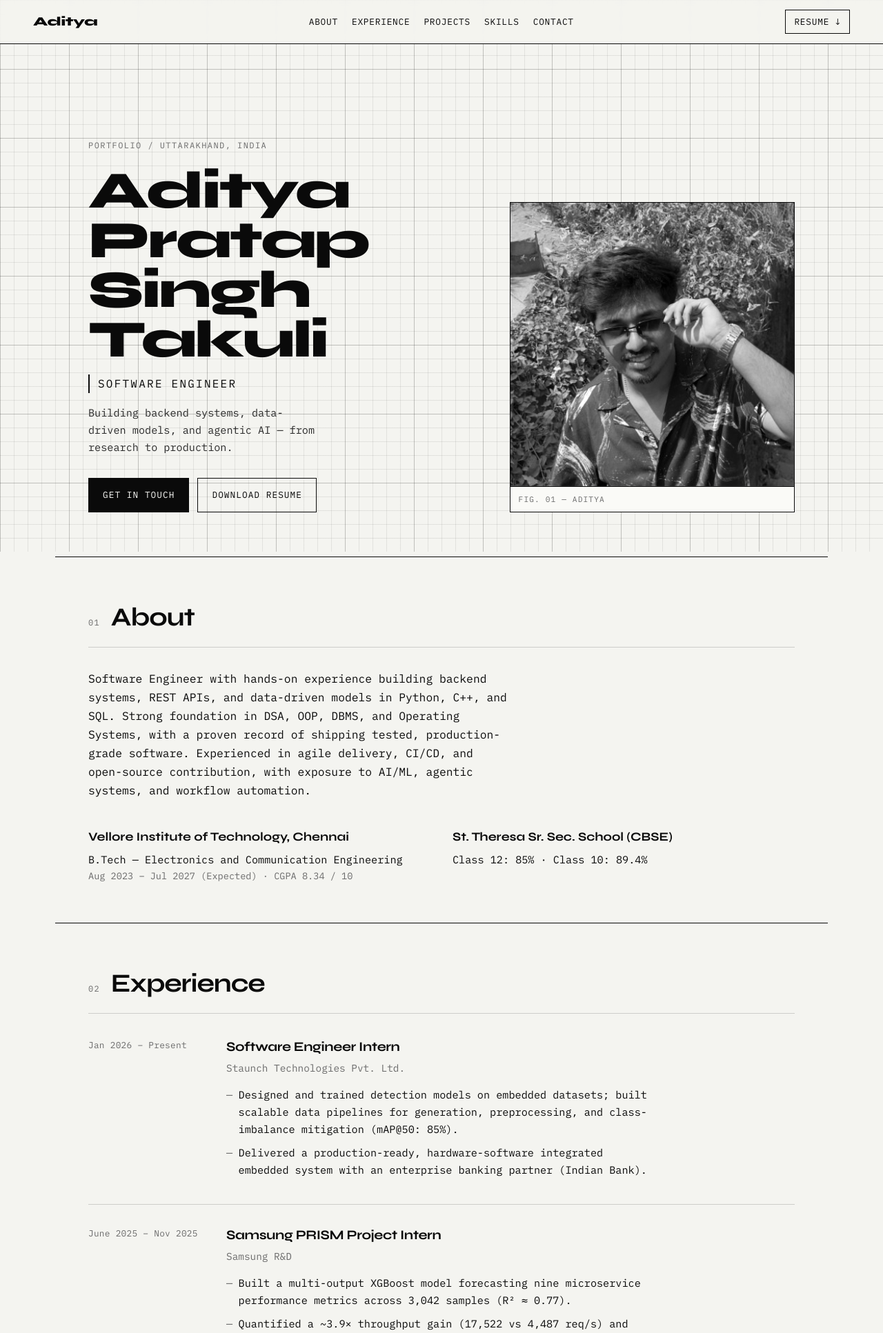
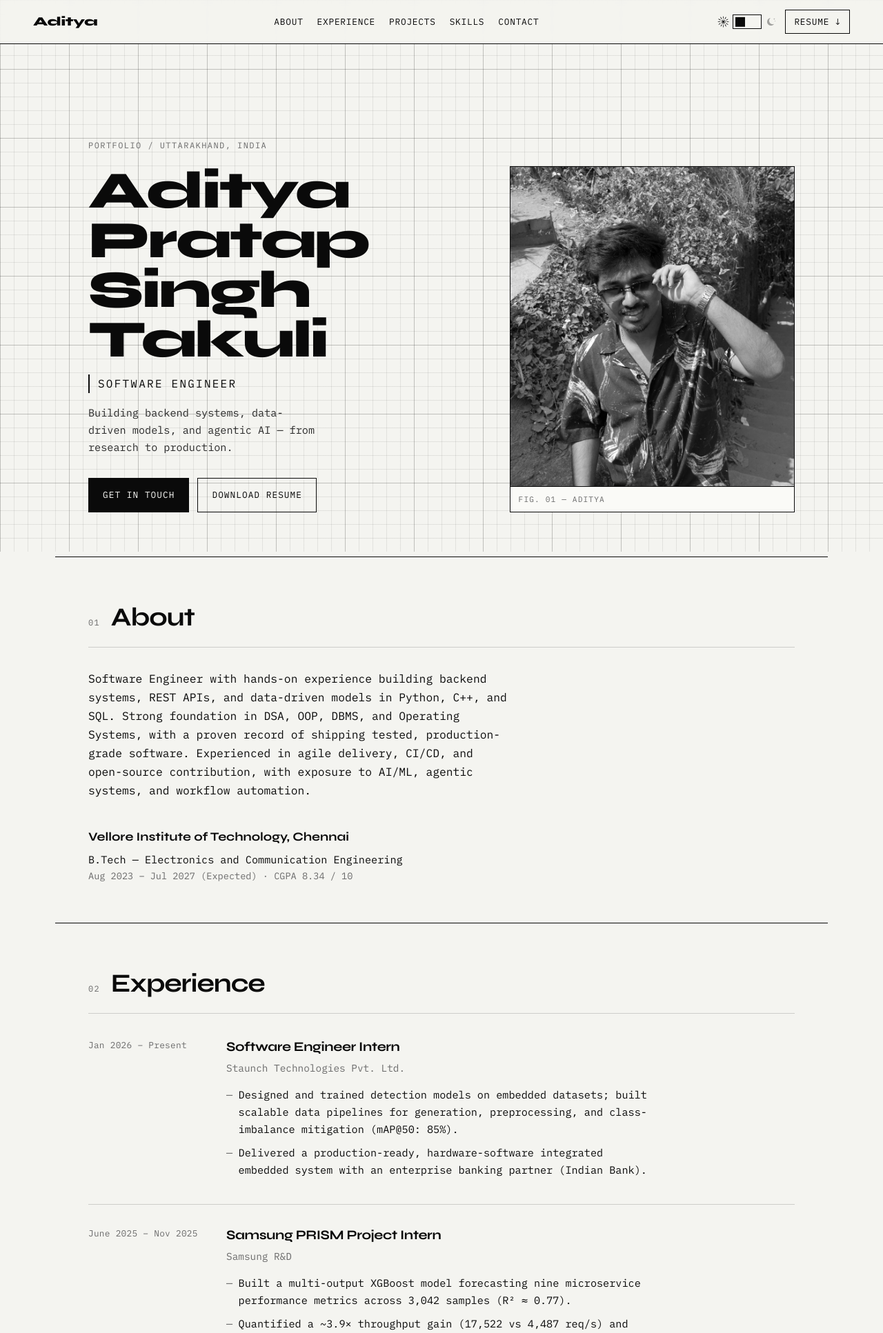
Before and after one commit to AdityaTakuli/AdityaPortfolio, a Flask app: page / in a window 1280 px wide. Shown: the top 1933 px of the page at 69% size. Run offline with Flask 3, Linux system fonts and the light colour scheme.

Commit message:
pfp change

```diff
--- a/app.py
+++ b/app.py
@@ -40,11 +40,6 @@ EDUCATION = [
         "school": "Vellore Institute of Technology, Chennai",
         "degree": "B.Tech — Electronics and Communication Engineering",
         "meta": "Aug 2023 – Jul 2027 (Expected) · CGPA 8.34 / 10",
-    },
-    {
-        "school": "St. Theresa Sr. Sec. School (CBSE)",
-        "degree": "Class 12: 85% · Class 10: 89.4%",
-        "meta": "",
     },
 ]
 
--- a/static/css/style.css
+++ b/static/css/style.css
@@ -9,11 +9,25 @@
   --grid-major: rgba(10, 10, 10, 0.16);
   --line: #0a0a0a;
   --fill: #0a0a0a;
-  --white: #fafaf7;
+  --fill-text: #fafaf7;
+  --surface: #fafaf7;
   --font-display: "Syne", sans-serif;
   --font-mono: "IBM Plex Mono", ui-monospace, monospace;
   --pad: clamp(1.25rem, 4vw, 3rem);
   --max: 1120px;
+}
+
+[data-theme="dark"] {
+  --ink: #ecece8;
+  --ink-soft: #c4c4be;
+  --mute: #8a8a84;
+  --paper: #0c0c0c;
+  --grid: rgba(236, 236, 232, 0.07);
+  --grid-major: rgba(236, 236, 232, 0.14);
+  --line: #ecece8;
+  --fill: #ecece8;
+  --fill-text: #0c0c0c;
+  --surface: #141414;
 }
 
 *,
@@ -26,6 +40,11 @@
 
 html {
   scroll-behavior: smooth;
+  color-scheme: light;
+}
+
+html[data-theme="dark"] {
+  color-scheme: dark;
 }
 
 body {
@@ -36,6 +55,7 @@ body {
   background: var(--paper);
   min-height: 100vh;
   position: relative;
+  transition: background-color 0.2s ease, color 0.2s ease;
 }
 
 /* Graph paper background */
@@ -66,7 +86,7 @@ a {
 a:hover {
   text-decoration: none;
   background: var(--ink);
-  color: var(--white);
+  color: var(--fill-text);
 }
 
 img {
@@ -131,7 +151,84 @@ ul {
 
 .nav-resume:hover {
   background: var(--ink);
-  color: var(--white);
+  color: var(--fill-text);
+}
+
+
+.nav-actions {
+  display: flex;
+  align-items: center;
+  gap: 0.6rem;
+}
+
+.theme-toggle {
+  display: inline-flex;
+  align-items: center;
+  gap: 0.35rem;
+  border: none;
+  background: transparent;
+  color: var(--ink);
+  padding: 0.15rem;
+  cursor: pointer;
+  line-height: 1;
+}
+
+.theme-toggle:hover {
+  background: transparent;
+  color: var(--ink);
+}
+
+.theme-icon {
+  display: inline-block;
+  width: 1.05rem;
+  height: 1.05rem;
+  background-color: var(--ink);
+  opacity: 0.35;
+  transition: opacity 0.2s ease;
+  flex-shrink: 0;
+}
+
+.theme-icon-sun {
+  -webkit-mask: url("../img/icons/sun.png") center / contain no-repeat;
+  mask: url("../img/icons/sun.png") center / contain no-repeat;
+}
+
+.theme-icon-moon {
+  -webkit-mask: url("../img/icons/moon.png") center / contain no-repeat;
+  mask: url("../img/icons/moon.png") center / contain no-repeat;
+}
+
+[data-theme="light"] .theme-icon-sun,
+html:not([data-theme="dark"]) .theme-icon-sun {
+  opacity: 1;
+}
+
+[data-theme="dark"] .theme-icon-moon {
+  opacity: 1;
+}
+
+.theme-track {
+  position: relative;
+  width: 2.6rem;
+  height: 1.35rem;
+  border: 1px solid var(--ink);
+  background: var(--paper);
+  flex-shrink: 0;
+}
+
+.theme-thumb {
+  position: absolute;
+  top: 50%;
+  left: 0.15rem;
+  width: 0.9rem;
+  height: 0.9rem;
+  background: var(--ink);
+  transform: translateY(-50%);
+  transition: left 0.2s ease;
+}
+
+[data-theme="dark"] .theme-thumb {
+  left: calc(100% - 1.05rem);
 }
 
 /* Hero — one composition */
@@ -199,7 +296,7 @@ ul {
 
 .btn-fill {
   background: var(--ink);
-  color: var(--white);
+  color: var(--fill-text);
 }
 
 .btn-fill:hover {
@@ -209,18 +306,18 @@ ul {
 
 .btn-line:hover {
   background: var(--ink);
-  color: var(--white);
+  color: var(--fill-text);
 }
 
 .hero-photo {
   position: relative;
   border: 1px solid var(--ink);
-  background: var(--white);
+  background: var(--surface);
 }
 
 .hero-photo img {
   width: 100%;
-  aspect-ratio: 1 / 1;
+  aspect-ratio: 8 / 9;
   object-fit: cover;
   filter: grayscale(1) contrast(1.05);
 }
@@ -448,7 +545,7 @@ ul {
 
 .contact-email:hover {
   background: var(--ink);
-  color: var(--white);
+  color: var(--fill-text);
   border-color: var(--ink);
 }
 
--- /dev/null
+++ b/static/js/theme.js
@@ -0,0 +1,32 @@
+(function () {
+  var root = document.documentElement;
+  var toggle = document.getElementById("theme-toggle");
+
+  function currentTheme() {
+    return root.getAttribute("data-theme") === "dark" ? "dark" : "light";
+  }
+
+  function setTheme(theme) {
+    root.setAttribute("data-theme", theme);
+    try {
+      localStorage.setItem("theme", theme);
+    } catch (e) {
+      /* ignore */
+    }
+    if (toggle) {
+      var isDark = theme === "dark";
+      toggle.setAttribute("aria-checked", isDark ? "true" : "false");
+      toggle.setAttribute(
+        "aria-label",
+        isDark ? "Switch to light mode" : "Switch to dark mode"
+      );
+    }
+  }
+
+  if (toggle) {
+    toggle.addEventListener("click", function () {
+      setTheme(currentTheme() === "dark" ? "light" : "dark");
+    });
+    setTheme(currentTheme());
+  }
+})();
--- a/templates/index.html
+++ b/templates/index.html
@@ -12,6 +12,18 @@
       rel="stylesheet"
     />
     <link rel="stylesheet" href="{{ url_for('static', filename='css/style.css') }}" />
+    <script>
+      (function () {
+        try {
+          var saved = localStorage.getItem("theme");
+          var prefersDark = window.matchMedia("(prefers-color-scheme: dark)").matches;
+          var theme = saved || (prefersDark ? "dark" : "light");
+          document.documentElement.setAttribute("data-theme", theme);
+        } catch (e) {
+          document.documentElement.setAttribute("data-theme", "light");
+        }
+      })();
+    </script>
   </head>
   <body>
     <div class="graph-bg" aria-hidden="true"></div>
@@ -25,7 +37,23 @@
         <a href="#skills">Skills</a>
         <a href="#contact">Contact</a>
       </nav>
-      <a class="nav-resume" href="{{ url_for('resume') }}">Resume ↓</a>
+      <div class="nav-actions">
+        <button
+          type="button"
+          class="theme-toggle"
+          id="theme-toggle"
+          role="switch"
+          aria-checked="false"
+          aria-label="Toggle color theme"
+        >
+          <span class="theme-icon theme-icon-sun" aria-hidden="true"></span>
+          <span class="theme-track" aria-hidden="true">
+            <span class="theme-thumb"></span>
+          </span>
+          <span class="theme-icon theme-icon-moon" aria-hidden="true"></span>
+        </button>
+        <a class="nav-resume" href="{{ url_for('resume') }}">Resume ↓</a>
+      </div>
     </header>
 
     <main id="top">
@@ -44,8 +72,8 @@
           <img
             src="{{ url_for('static', filename='img/profile.jpg') }}"
             alt="Portrait of {{ profile.name }}"
-            width="400"
-            height="400"
+            width="900"
+            height="1011"
           />
           <figcaption class="photo-caption">fig. 01 — {{ profile.short_name }}</figcaption>
         </figure>
@@ -166,5 +194,6 @@
       <p>© {{ profile.name }}</p>
       <p class="muted">Drawn on graph paper · Built with Python</p>
     </footer>
+    <script src="{{ url_for('static', filename='js/theme.js') }}"></script>
   </body>
 </html>
```
Also changed, not shown: WhatsApp Image 2026-07-27 at 11.35.11 PM.jpeg (added), static/img/icons/moon.png (added), static/img/icons/sun.png (added), static/img/profile.jpg.
